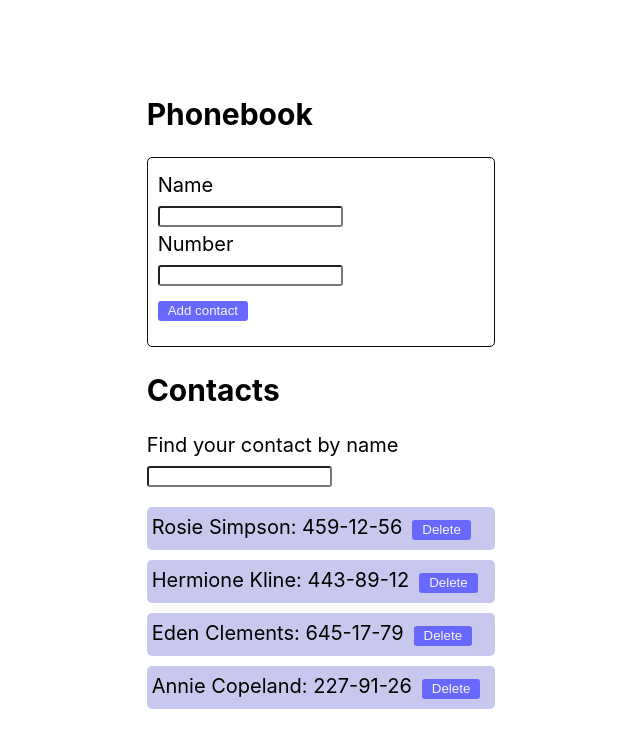
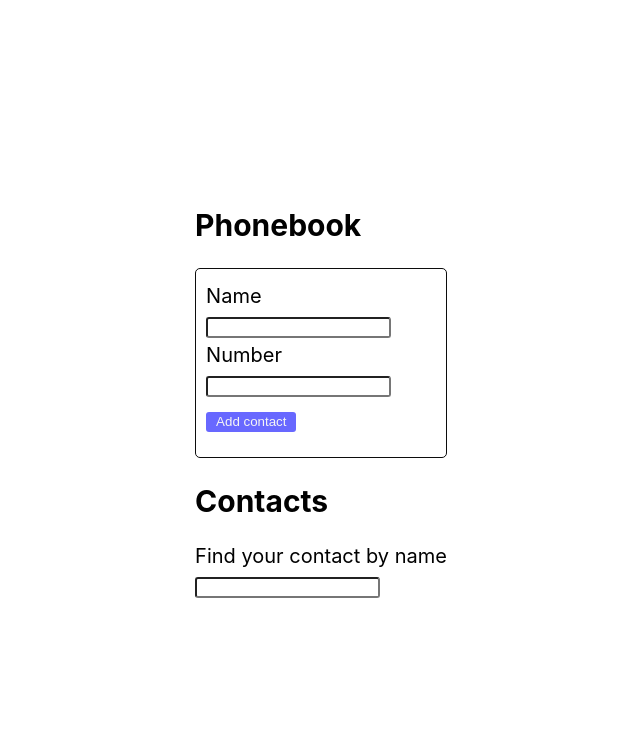
Before and after one commit to SebastianLalek/goit-react-hw-04-phonebook, a React (Create React App) app: page / in a window 1280 px wide. Shown: the top 748 px of the page, without its empty margins (319-959 px from the left). Built offline with nearby package versions, Linux system fonts and the light colour scheme.

Commit message:
add saving data in local storage

```diff
--- a/src/components/App.jsx
+++ b/src/components/App.jsx
@@ -1,4 +1,4 @@
-import { useState } from 'react';
+import { useEffect, useState } from 'react';
 import Notiflix from 'notiflix';
 
 import { nanoid } from 'nanoid';
@@ -9,13 +9,7 @@ import Section from './section/section';
 import Filter from './filter/filter';
 
 function Phonebook() {
-  const initContacts = [
-    { id: 'id-1', name: 'Rosie Simpson', number: '459-12-56' },
-    { id: 'id-2', name: 'Hermione Kline', number: '443-89-12' },
-    { id: 'id-3', name: 'Eden Clements', number: '645-17-79' },
-    { id: 'id-4', name: 'Annie Copeland', number: '227-91-26' },
-  ];
-  const [contacts, setContacts] = useState(initContacts);
+  const [contacts, setContacts] = useState([]);
   const [filter, setFilter] = useState('');
 
   const addNewContact = e => {
@@ -67,6 +61,23 @@ function Phonebook() {
       contact.name.toLowerCase().includes(filter.toLowerCase())
     );
   };
+
+  useEffect(() => {
+    const savedContacts = localStorage.getItem('contacts');
+    const parsedContats = JSON.parse(savedContacts);
+
+    if (parsedContats === null) {
+      return;
+    }
+
+    if (parsedContats.length > 0) {
+      setContacts(parsedContats);
+    }
+  }, []);
+
+  useEffect(() => {
+    localStorage.setItem('contacts', JSON.stringify(contacts));
+  }, [contacts]);
 
   return (
     <div>
```
